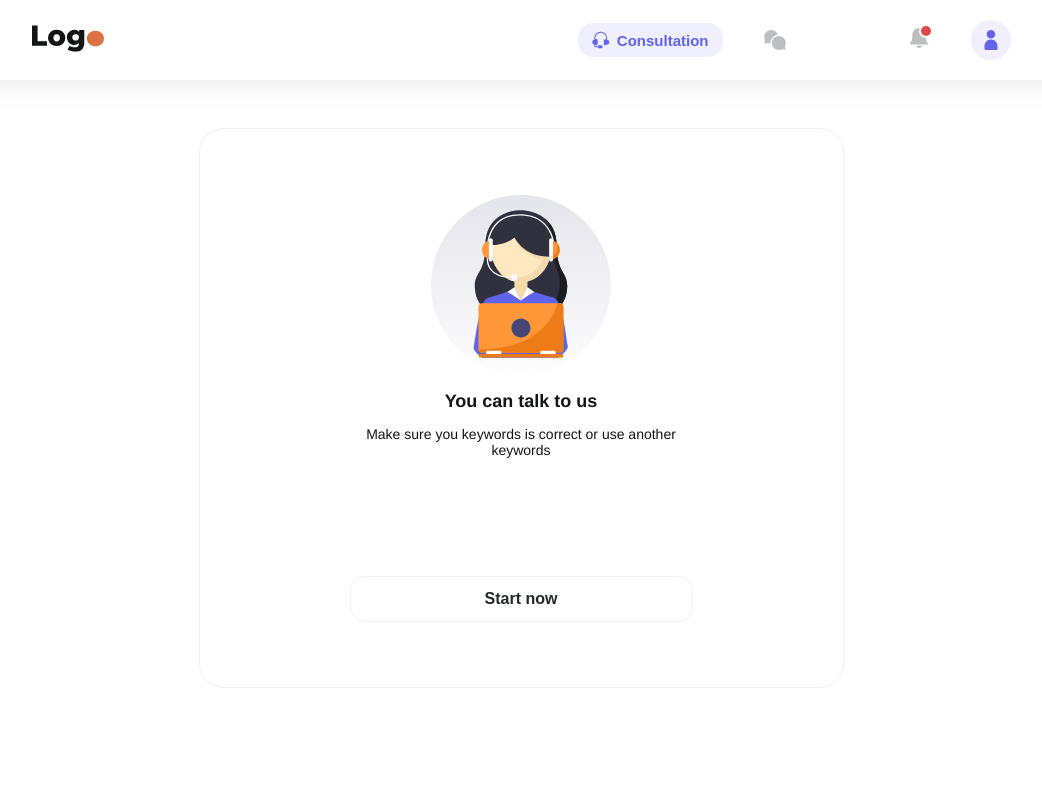
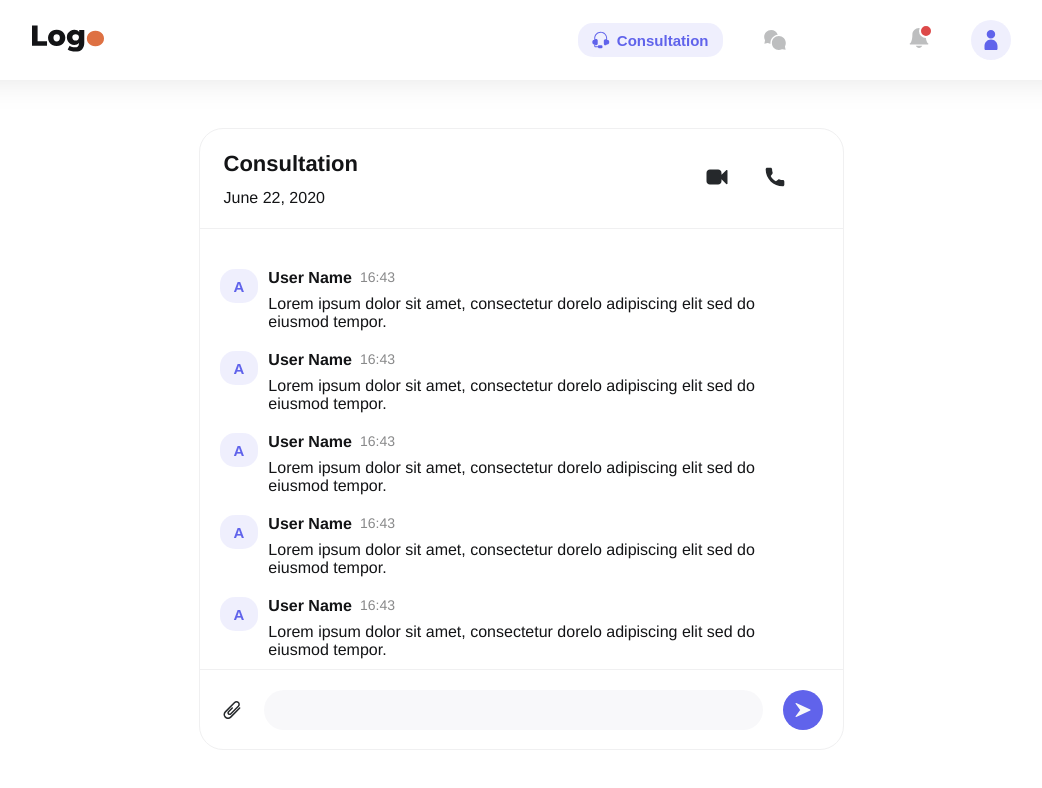
Before and after one commit to kaushalverma568/SMS, a Vue app: page /#/consultation in a window 1280 px wide. Shown: the top 788 px of the page, without its empty margins (119-1161 px from the left). Built offline with nearby package versions, Linux system fonts and the light colour scheme; what vue2-touch-events would draw is missing.

Commit message:
conversation messages

```diff
--- a/src/App.vue
+++ b/src/App.vue
@@ -23,13 +23,32 @@ export default {
   font-family: Avenir, Helvetica, Arial, sans-serif;
   -webkit-font-smoothing: antialiased;
   -moz-osx-font-smoothing: grayscale;
-  color: #2c3e50;
   overflow: hidden;
   margin-bottom: 80px;
+  color: #131416
 }
 
 a {
   text-decoration: inherit;
   color: inherit;
 }
+
+/* Let's get this party started */
+::-webkit-scrollbar {
+    width: 6px;
+}
+
+/* Track */
+::-webkit-scrollbar-track {
+    -webkit-box-shadow: transparent;
+    -webkit-border-radius: 4px;
+    border-radius: 4px;
+}
+
+/* Handle */
+::-webkit-scrollbar-thumb {
+    -webkit-border-radius: 4px;
+    border-radius: 8px;
+    background: #666 ;
+}
 </style>
--- a/src/components/Conversation.vue
+++ b/src/components/Conversation.vue
@@ -12,7 +12,9 @@
         </div>
       </div>
 
-      <div class="conversation-list"></div>
+      <div class="conversation-list">
+        <ConversationMessages />
+      </div>
 
       <div class="conversation-actions">
         <img src="../assets/attachement.svg" />
@@ -24,6 +26,17 @@
     </div>
   </div>
 </template>
+
+<script>
+import ConversationMessages from './organisms/ConversationMessages'
+
+export default {
+  name: 'Conversation',
+  components: {
+    ConversationMessages
+  }
+}
+</script>
 
 <style lang="scss" scoped>
 .conversation-wrapper {
@@ -42,6 +55,12 @@
     width: 643px;
     max-width: 95%;
     position: relative;
+    max-height: calc(100vh - 180px);
+
+    .conversation-list {
+      height: calc(100% - 210px);
+      padding: 0 4px 4px 0;
+    }
 
     .conversation-header {
       border-bottom: solid 1px #f0f0f1;
--- /dev/null
+++ b/src/components/organisms/ConversationMessages.vue
@@ -0,0 +1,64 @@
+<template>
+  <div class="conversation-messages">
+    <div class="conversation-messages-scroll">
+      <div class="message" v-for="n in 60" :key="n">
+        <div class="message-avatar">
+          <Button> A </Button>
+        </div>
+        <div class="message-content">
+          <div class="message-content-header">
+            <div class="message-username">User Name</div>
+            <div class="message-date">16:43</div>
+          </div>
+          <div class="message-content-text">
+            Lorem ipsum dolor sit amet, consectetur dorelo adipiscing elit sed
+            do eiusmod tempor.
+          </div>
+        </div>
+      </div>
+    </div>
+  </div>
+</template>
+
+<script>
+import Button from "../atoms/Button";
+export default {
+  name: "ConversationMessages",
+  components: {
+    Button,
+  },
+};
+</script>
+
+<style lang="scss" scoped>
+.conversation-messages {
+  overflow: scroll;
+  max-height: 100%;
+  padding: 20px;
+}
+
+.message {
+  display: flex;
+  margin: 20px 0;
+
+  .message-avatar {
+      margin-right: 10px;
+  }
+
+  .message-content-header{
+      display: flex;
+      margin-bottom: 8px;
+
+      .message-username {
+          font-size: 16px;
+          font-weight: 600;
+          margin-right: 8px;
+      }
+
+      .message-date{
+          font-size: 14px;
+          opacity: 0.5;
+      }
+  }
+}
+</style>
--- a/src/pages/Consultation.vue
+++ b/src/pages/Consultation.vue
@@ -17,7 +17,7 @@ export default {
   },
   data() {
     return {
-      conversationStarted: false,
+      conversationStarted: true,
     };
   },
   methods: {
```
